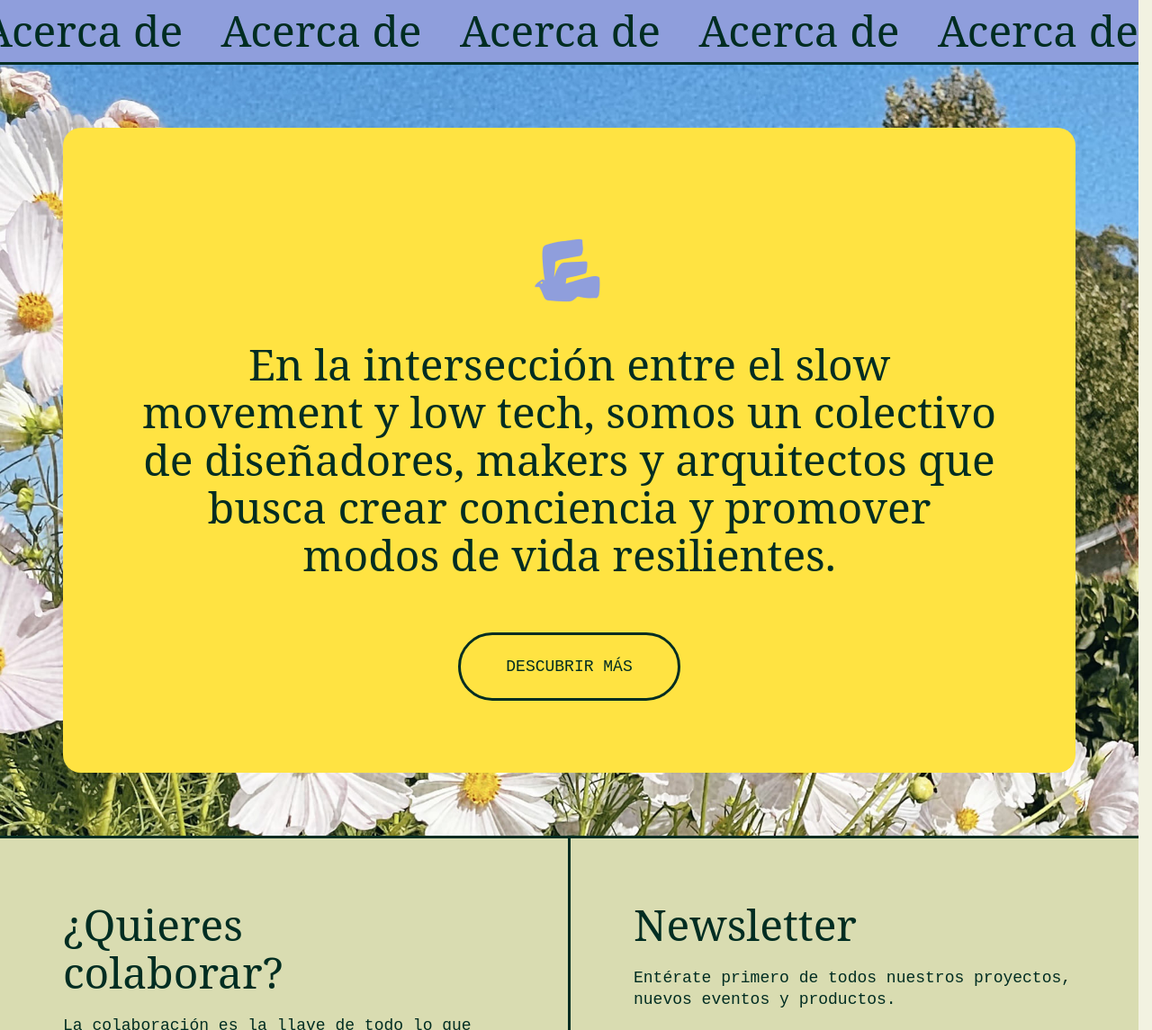
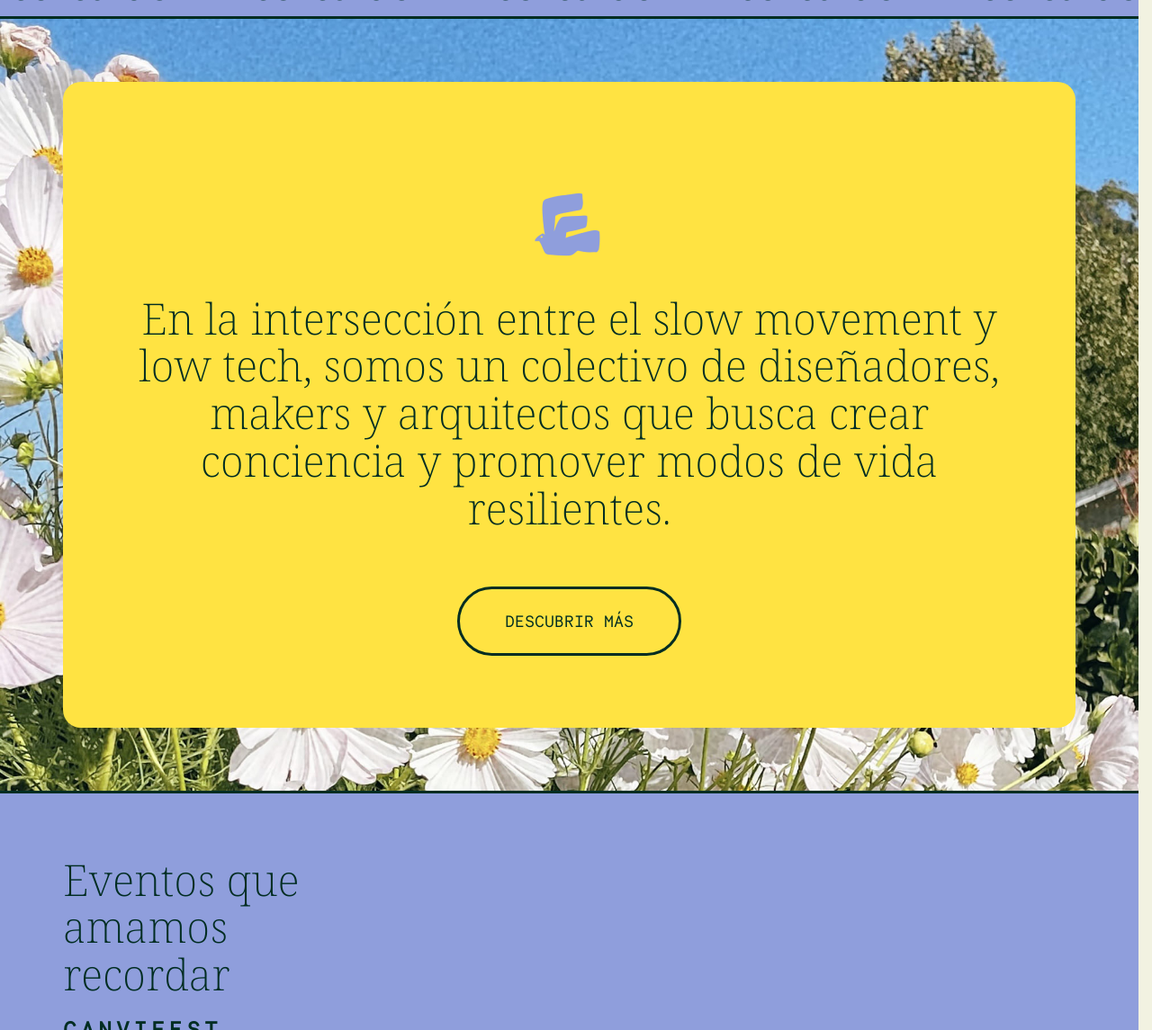
Before and after one commit to slow-lab/website, a Jekyll site: the page built from index.md, in a window 1280 px wide, cut to the strip 775-1920 px from the top of the page. Shown: the whole strip at 90% size. Built offline with Jekyll 4.4.1, drawn with Linux system fonts in a browser that asks for light colours; nearby versions of some CDN libraries; some web fonts are replaced; some of the changed text lies outside the part shown.

Commit message:
home sections

```diff
--- a/_layouts/default.html
+++ b/_layouts/default.html
@@ -6,6 +6,7 @@
     <title>{{ page.title }}</title>
     <link rel="stylesheet" href="{{ '/assets/css/main.css' | relative_url }}">
     <link rel="stylesheet" href="https://use.fontawesome.com/releases/v6.1.2/css/all.css">
+    <link rel="shortcut icon" type="image/x-icon" href="{{'/assets/images/icons/favicon.ico' | relative_url }}" />
   </head>
   <body>
       {% include navigation.html %}
--- a/_sass/base.scss
+++ b/_sass/base.scss
@@ -14,14 +14,14 @@ $lavander:#E3E7F7;
   font-family: "Necto Mono";
   font-style: normal;
   font-weight: 400;
-  src: url(website/assets/fonts/NectoMono-Regular.otf);
+  src: url(/website/assets/fonts/NectoMono-Regular.otf);
 }
 
 @font-face {
   font-family: "Noto Serif";
   // font-style: light !important;
   font-weight: 300 !important;
-  src: url(website/assets/fonts/NotoSerif-ExtraLight.ttf);
+  src: url(/website/assets/fonts/NotoSerif-ExtraLight.ttf);
 }
 
 $bodyFont1: "Noto Serif","Times New Roman";
@@ -53,6 +53,14 @@ h1 {
   font-weight: 400;
 }
 
+h3 {
+  font-size:24px;
+  font-family: $bodyFont2;
+  text-transform: uppercase;
+  letter-spacing: 5px;
+  margin-bottom:40px;
+}
+
 p {
   line-height: 135%;
 }
--- a/_sass/sections.scss
+++ b/_sass/sections.scss
@@ -38,11 +38,13 @@
     border-top: solid 3px $dark-green;
     border-bottom: solid 3px $dark-green;
     margin-left: -20px;
-    text-overflow: clip;
+    text-overflow: clip clip;
 
     h1 {
       margin-bottom:0;
     }
+
+
   }
 
 .section-bg {
@@ -57,6 +59,7 @@
         flex-direction: column;
         justify-content: center;
         align-items: center;
+
     }
 
     &#slogan {
@@ -66,3 +69,52 @@
     }
 
   }
+
+  .title-banner {
+    background-color: $light-green;
+    padding-left:70px;
+    padding-right:70px;
+    height: 120px;
+    display: flex;
+    align-items: center;
+    border-top: solid 3px $dark-green;
+    justify-content: space-between;
+
+    .button {
+        margin-top:0px !important;
+    }
+
+    h1 {
+        margin:0;
+    }
+  }
+
+  .events-banner {
+    border-top: solid 3px $dark-green;
+
+
+    .left {
+        width: 30%;
+        height: 500px;
+        padding: 70px 70px;
+        display: flex;
+        flex-direction: column;
+        // justify-content: space-between;
+    }
+    .right {
+        padding: 70px 70px;
+        width: 49%;
+        display: flex;
+        flex-direction: column;
+        justify-content: space-between;
+    }
+
+    .right-img {
+        padding: 70px 70px;
+        width: 49%;
+        flex-direction: column;
+        background-image: url("/website/assets/images/slowlab_square3.png");
+        background-position: center;
+        background-size:cover;
+    }
+  }
--- a/index.md
+++ b/index.md
@@ -10,32 +10,50 @@ title: "Slow lab"
         Cuestionamos y rediseñamos las herramientas que utilizamos en nuestra vida cotidiana para depender menos de la alta tecnología.
       </h1>
     </span>
-    <div class="button yellow">
-      descubrir más
-    </div>
+    <div class="button yellow">descubrir más</div>
   </div>
 
   <div class="right-img">
-        <!-- <img class="" src="assets/images/slowlab.png"> -->
  </div>
 </div>
 
+<!-- Section banner -->
+
 <div class="section-banner lily-bg">
-    <span><h1>Acerca de</h1></span>
-    <span><h1>Acerca de</h1></span>
-    <span><h1>Acerca de</h1></span>
-    <span><h1>Acerca de</h1></span>
-    <span><h1>Acerca de</h1></span>
+    <span class="banner-item"><h1>Acerca de</h1></span>
+    <span class="banner-item"><h1>Acerca de</h1></span>
+    <span class="banner-item"><h1>Acerca de</h1></span>
+    <span class="banner-item"><h1>Acerca de</h1></span>
+    <span class="banner-item"><h1>Acerca de</h1></span>
+</div>
+
+<!-- Slogan -->
+
+<div class="section-bg" id="slogan">
+    <div class="slogan-frame">
+        <img src="{{ '/assets/images/icons/Slowlab_Iconos_Ave_3_small.png' | relative_url }}" alt="Slow lab">
+        <h1>En la intersección entre el slow movement y low tech, somos un colectivo de diseñadores, makers y arquitectos que busca crear conciencia y promover modos de vida resilientes.</h1>
+        <div class="button green">descubrir más</div>
+    </div>
 </div>
 
 
-<div class="section-bg" id="slogan">
-    <div class="slogan-frame">
-        <img src="{{ '/assets/images/iconos/Slowlab_Iconos_Ave_3_small.png' | relative_url }}" alt="Slow lab">
-        <h1>En la intersección entre el slow movement y low tech, somos un colectivo de diseñadores, makers y arquitectos que busca crear conciencia y promover modos de vida resilientes.</h1>
-        <div class="button green">
-          descubrir más
-        </div>
+<!-- Eventos que amamos recordar -->
+<div class="events-banner lily-bg">
+   <div class="left">
+    <h1>Eventos que amamos recordar</h1>
+        {% for post in site.posts %}
+        <h3> {{ post.title }} </h3>
+        <p>{{post.content}}</p>
+        {% endfor %}
     </div>
 
 </div>
+
+
+<!-- Title banner -->
+
+<div class="title-banner">
+    <span><h1>Proyectos</h1></span>
+    <div class="button green">descubrir más</div>
+</div>
```
Also changed, not shown: _posts/2023-10-01-canvifest23.md (added, +11 -0 lines), _sass/navbar.scss (line endings or trailing spaces), assets/images/icons/Slowlab_Iconos_Ave_3.png (renamed from assets/images/iconos/Slowlab_Iconos_Ave_3.png), assets/images/icons/Slowlab_Iconos_Ave_3_small.png (renamed from assets/images/iconos/Slowlab_Iconos_Ave_3_small.png), assets/images/icons/favicon.ico (added), 1 other file.
